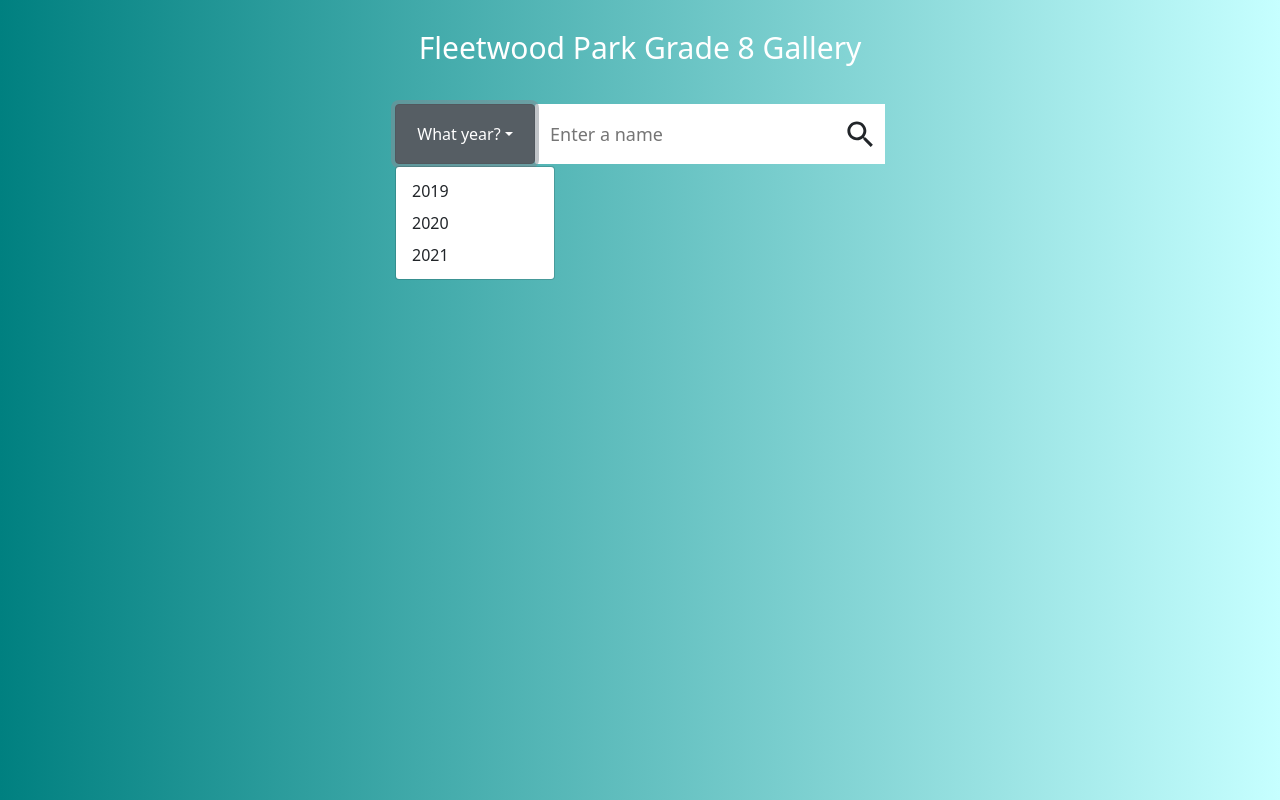
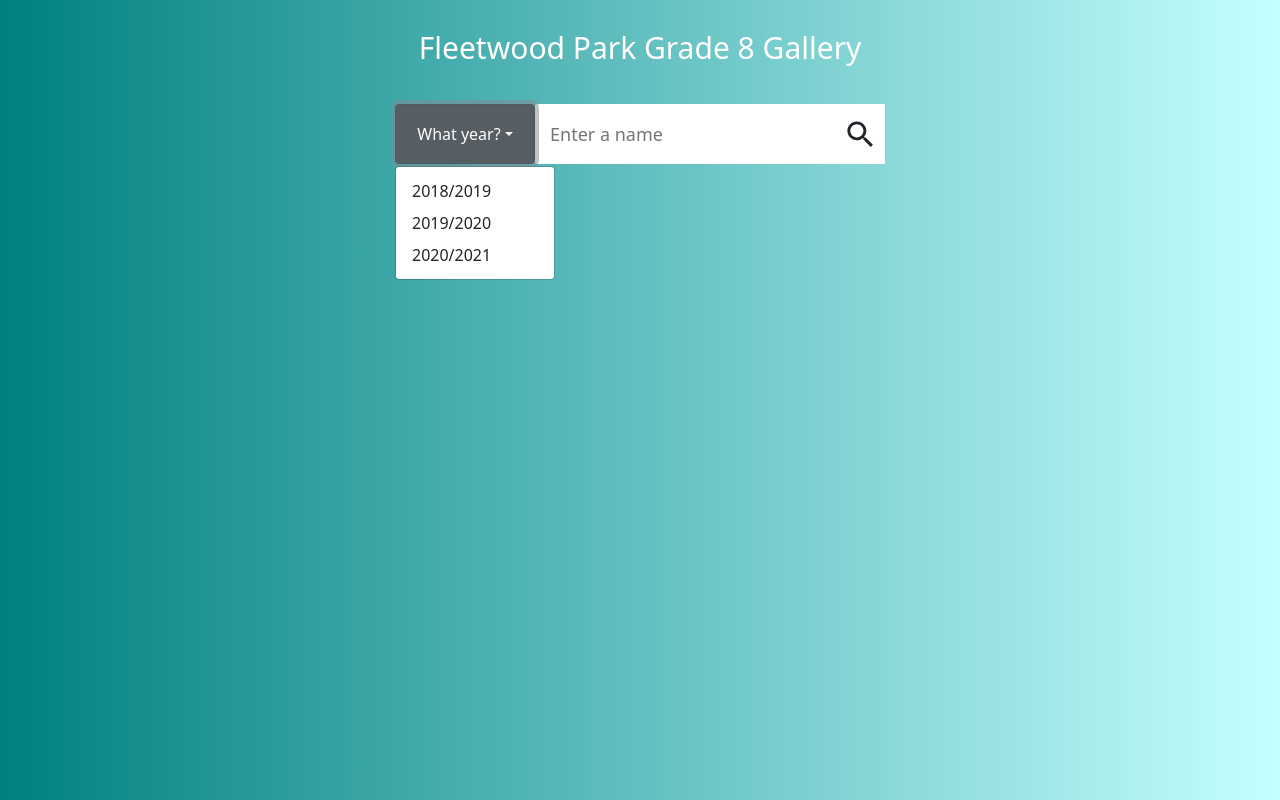
Before and after one commit to O-Cui/fpssgallery, a React (Create React App) app: page / in a window 1280 px wide. Both pictures are taken after a click on the button "What year?". Shown: the top 800 px of the page. Built offline with nearby package versions, Linux system fonts and the light colour scheme.

Commit message:
update on dropdown

```diff
--- a/src/Components/Dropdownthing.js
+++ b/src/Components/Dropdownthing.js
@@ -12,9 +12,9 @@ export class Dropdownthing extends React.Component {
         </Dropdown.Toggle>
 
         <Dropdown.Menu className="selection">
-          <Dropdown.Item href="/2019">2019</Dropdown.Item>
-          <Dropdown.Item href="/2020">2020</Dropdown.Item>
-          <Dropdown.Item href="/2021">2021</Dropdown.Item>
+          <Dropdown.Item href="/2019">2018/2019</Dropdown.Item>
+          <Dropdown.Item href="/2020">2019/2020</Dropdown.Item>
+          <Dropdown.Item href="/2021">2020/2021</Dropdown.Item>
         </Dropdown.Menu>
       </Dropdown>
     )
```
